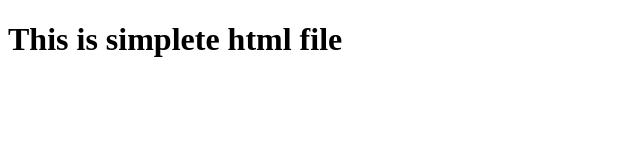
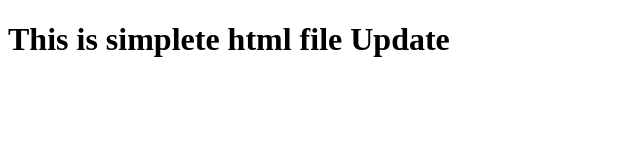
Before and after one commit to alamrb/simplete-html, a plain HTML site: page index.html in a window 1280 px wide. Shown: the whole page, without its empty margins (0-640 px from the left). Drawn offline with Linux system fonts and the light colour scheme.

Commit message:
Update index.html
html update

```diff
--- a/index.html
+++ b/index.html
@@ -6,6 +6,6 @@
     <title>Simple html file</title>
   </head>
   <body>
-    <h1>This is simplete html file</h1>
+    <h1>This is simplete html file Update</h1>
   </body>
 </html>
```
